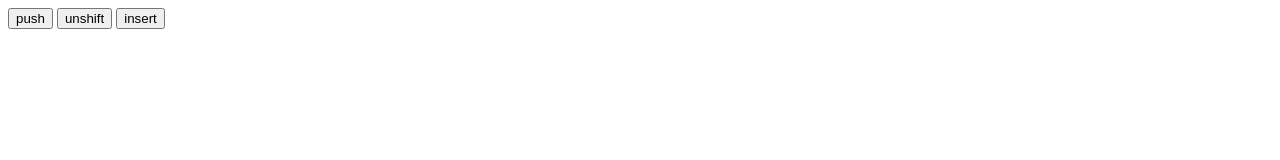
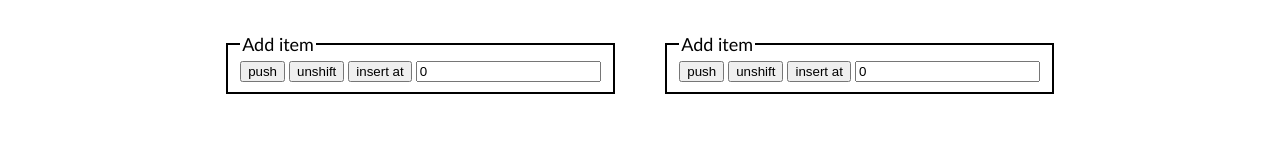
Before and after one commit to diegosper/javascript, a plain HTML site: page Ejercicio15/index.html in a window 1280 px wide. Drawn offline with Linux system fonts and the light colour scheme.

Commit message:
Ejercicio 15 incompleto

```diff
--- a/Ejercicio15/index.html
+++ b/Ejercicio15/index.html
@@ -6,13 +6,28 @@
     <meta http-equiv="X-UA-Compatible" content="IE=edge">
     <meta name="viewport" content="width=device-width, initial-scale=1.0">
     <title>Document</title>
+    <link rel="stylesheet" href="style.css">
 </head>
 
 <body>
     <div class="container">
-        <button>push</button>
-        <button>unshift</button>
-        <button>insert</button>
+        <fieldset>
+            <legend class="leyenda">Add item</legend>
+            <button>push</button>
+            <button>unshift</button>
+            <button>insert at</button>
+            <input type="number" min="0" value="0">
+
+        </fieldset>
+
+        <fieldset>
+            <legend class="leyenda">Add item</legend>
+            <button>push</button>
+            <button>unshift</button>
+            <button>insert at</button>
+            <input type="number" min="0" value="0">
+
+        </fieldset>
     </div>
     <script src="./main.js"></script>
 </body>
--- /dev/null
+++ b/Ejercicio15/style.css
@@ -0,0 +1,16 @@
+fieldset{
+    margin: 2%;
+    display: inline;
+    border: solid 2px black;
+
+}
+
+.leyenda{
+    font-family: 'Trebuchet MS';
+    font-size: large;
+}
+
+.container{
+    display: flex;
+    justify-content: center;
+}
```
